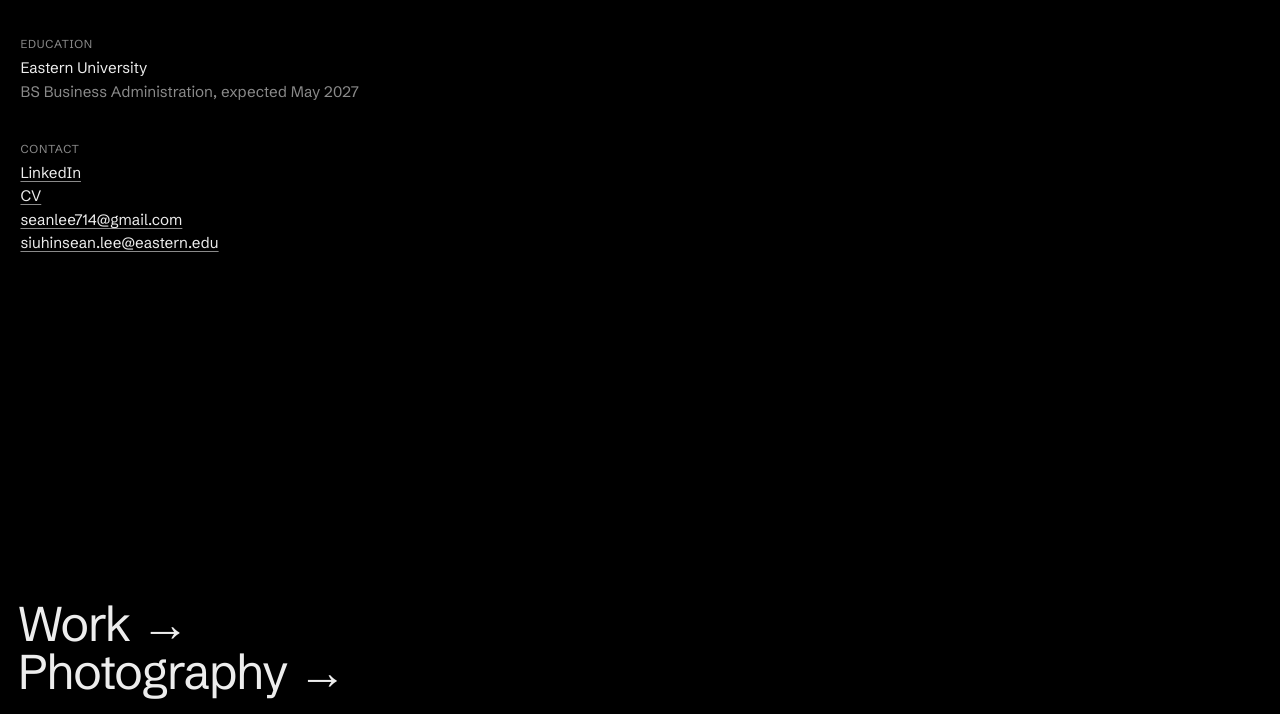
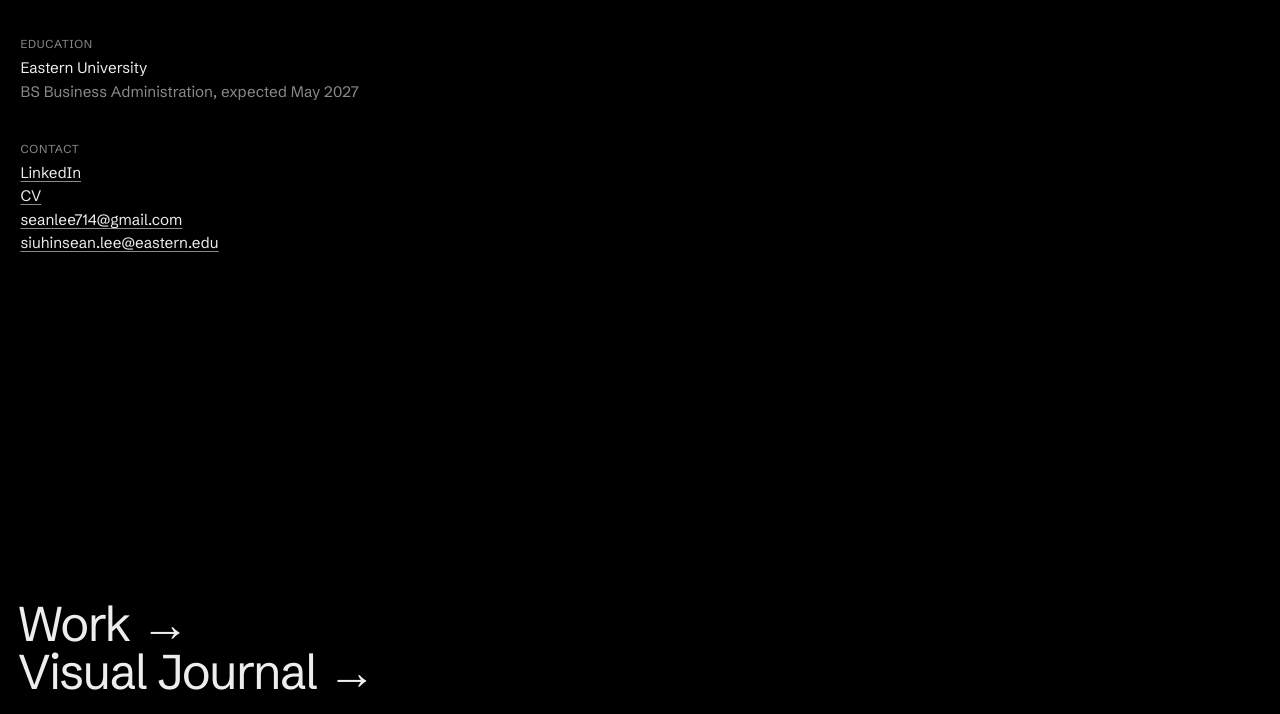
Before and after one commit to seanlee714-lgtm/siuhinseanlee, a plain HTML site: page index.html in a window 1280 px wide. Shown: the part 86-800 px from the top of the page. Drawn offline with Linux system fonts and the light colour scheme.

Commit message:
Photography renamed Visual Journal, new description
Co-Authored-By: Claude Opus 5.5 <noreply@anthropic.com>

```diff
--- a/index.html
+++ b/index.html
@@ -28,7 +28,7 @@
        <a class="u" href="mailto:siuhinsean.lee@eastern.edu">siuhinsean.lee@eastern.edu</a></p>
   </div>
   <button class="to-work" type="button" data-go="work">Work →</button>
-  <button class="to-work to-photo" type="button" data-open="p-photo">Photography →</button>
+  <button class="to-work to-photo" type="button" data-open="p-photo">Visual Journal →</button>
 </main>
 
 <div class="wrap work" id="work" aria-hidden="true" inert>
@@ -405,14 +405,14 @@
   </div>
 </dialog>
 
-<dialog class="proj" id="p-photo" aria-label="Photography">
+<dialog class="proj" id="p-photo" aria-label="Visual Journal">
   <button class="close" type="button">Close ×</button>
   <div class="count" aria-hidden="true"><span class="n">01</span> / 07</div>
   <div class="deck" tabindex="-1">
     <section class="s intro">
-      <h2 class="b">Photography</h2>
+      <h2 class="b">Visual Journal</h2>
       <span class="b dim">Personal work</span>
-      <div class="b copy"><p class="goal lead">Light, colour and the quiet in between.</p><p>Fields at dusk, fog over the hills and streets after dark.</p></div>
+      <div class="b copy"><p class="goal lead">An exploration of the world through my own perspective. Capturing fragments of everyday life and unfamiliar surroundings.</p></div>
     </section>
     <section class="s"><img class="b" src="media/pg-01.jpg" alt="A field at dusk with autumn trees under a fading sky" loading="lazy" width="2400" height="1159"></section>
     <section class="s"><img class="b" src="media/pg-02.jpg" alt="Fog rolling over the hills above a dry meadow and a dirt road" loading="lazy" width="2400" height="1205"></section>
```
